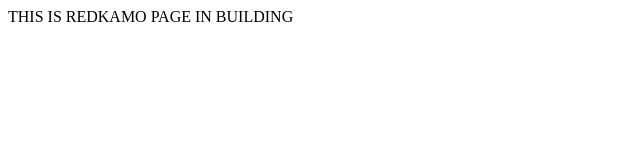
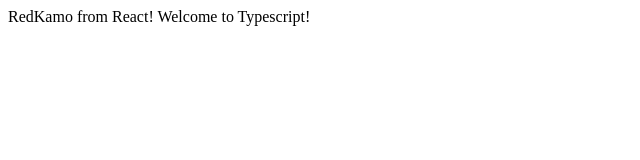
Before and after one commit to RedKamo/redkamo-web, a React app: page / in a window 1280 px wide. Shown: the top 160 px of the page, without its empty margins (0-640 px from the left). Built offline with nearby package versions, Linux system fonts and the light colour scheme.

Commit message:
typescript time

```diff
--- a/src/App.tsx
+++ b/src/App.tsx
@@ -1,12 +1,10 @@
-
 import * as React from 'react';
 
+export interface HelloWorldProps{
+  userName: string;
+  lang: string;
+}
 
-const App: React.FC = () =>{
-  return(
-    <div>
-      THIS IS REDKAMO PAGE IN BUILDING
-    </div>
-  )
-}
-export default App;
+export const App = (props: HelloWorldProps) => (
+  <div>{props.userName} from React! Welcome to {props.lang}!</div>
+)
--- a/src/index.tsx
+++ b/src/index.tsx
@@ -1,6 +1,8 @@
 import * as React from 'react';
 import * as ReactDOM from 'react-dom';
 
-import App from './App';
+import { App } from './App';
 
-ReactDOM.render( <App />, document.getElementById("root"));
+ReactDOM.render(
+  <App userName="RedKamo" lang="Typescript" />,
+   document.getElementById("root"));
```
